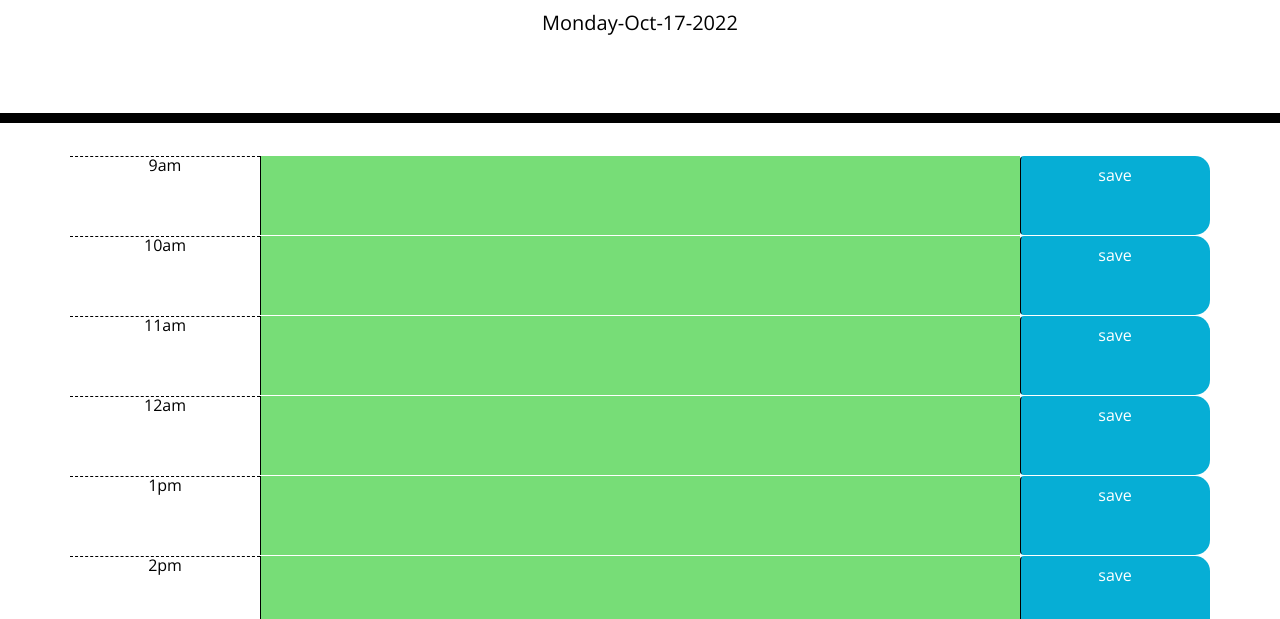
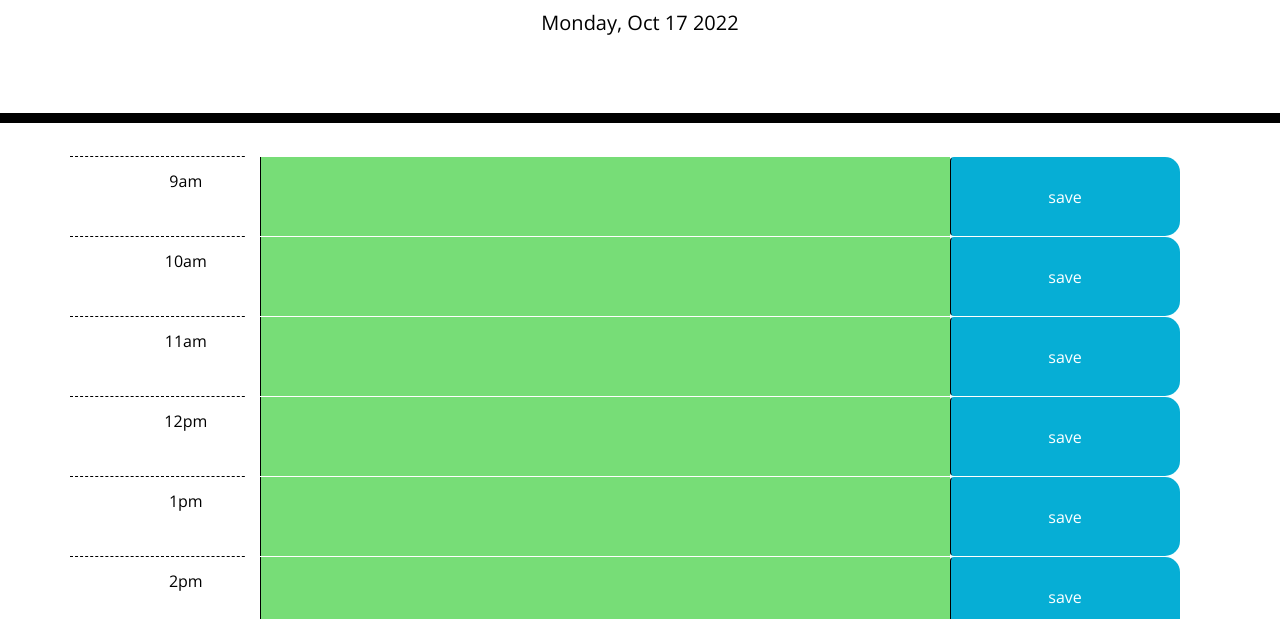
Before and after one commit to Jacob-Aston/Day-Planner, a plain HTML site: page index.html in a window 1280 px wide. Shown: the part 181-800 px from the top of the page. Drawn offline with nearby package versions, Linux system fonts and the light colour scheme.

Commit message:
Reworked Javascript and finished project.

```diff
--- a/script.js
+++ b/script.js
@@ -1,108 +1,80 @@
 const $currentDay = $("#currentDay");
-const $container = $("div");
-const $timeBlocks = $("div.container > div");
-var now = dayjs().format("dddd-MMM-DD-YYYY");
-var currentHour = dayjs().hour();
-console.log(currentHour);
+const $container = $("div.container");
+const $timeBlocks = $(".time-block");
+const nowDisplay = dayjs().format("dddd, MMM DD YYYY");
+const currentHour = dayjs().hour();
 
-const hours = [
-  {
-    hour: "9am",
-    description: "",
-    time: "9",
+const hoursApi = {
+  getHours: () => {
+    const hours = window.localStorage.getItem('hours');
+    return JSON.parse(hours);
   },
-  {
-    hour: "10am",
-    description: "",
-    time: "10",
-  },
-  {
-    hour: "11am",
-    description: "",
-    time: "11",
-  },
-  {
-    hour: "12am",
-    description: "",
-    time: "12",
-  },
-  {
-    hour: "1pm",
-    description: "",
-    time: "13",
-  },
-  {
-    hour: "2pm",
-    description: "",
-    time: "14",
-  },
-  {
-    hour: "3pm",
-    description: "",
-    time: "15",
-  },
-  {
-    hour: "4pm",
-    description: "yuh",
-    time: "16",
-  },
-  {
-    hour: "5pm",
-    description: "",
-    time: "17",
-  },
-];
+  setHours: (hours) => {
+    window.localStorage.setItem('hours', JSON.stringify(hours))
+  }
+}
 
-$currentDay.text(now);
+let hours = hoursApi.getHours()
+if (!hours) {
+  const hoursInDay = [9,10,11,12,13,14,15,16,17];
+  const newHours = hoursInDay.map((hour) => {
+    const baseTwelveHour = hour % 12;
+    return {
+      id: hour,
+      label: `${baseTwelveHour === 0 ? 12 : baseTwelveHour}${ hour < 12 ? 'am' : 'pm'}`,
+      description: '',
+      time: hour
+    }
+  })
+  hoursApi.setHours(newHours)
+  hours = newHours
+}
 
-const hourCheck = (i) => {
-  var hour = hours[i].time;
-  console.log(+hour);
-  if (hour == currentHour) {
+$currentDay.text(nowDisplay);
+
+const hourCheck = (index) => {
+  const {time} = hours[index];
+  if (time == currentHour) {
     return "present";
   }
-  if (hour > currentHour) {
+  if (time > currentHour) {
     return "future";
   }
-  if (hour < currentHour) {
+  if (time < currentHour) {
     return "past";
   }
 };
 
+const save = (event) => {
+  event.preventDefault();
+  // The id of the form is the id of the hour object it's related to
+  const hourId = parseInt(event.target.id);
+  const newDescription = $(`#${hourId} textarea.description`).val();
+
+  // Copy our array
+  const updatedHours = hours.slice();
+  const hourToUpdateIndex = updatedHours.findIndex(hour => hour.id === hourId);
+  updatedHours[hourToUpdateIndex].description = newDescription;
+
+  hoursApi.setHours(updatedHours);
+}
+
 const loadTimeBlocks = () => {
-  for (i = 0; i < hours.length; i++) {
-    var timeBlock = $(
-      '<div class ="time-block row">' +
-        '<div class="hour col-2">' +
-        hours[i].hour +
-        "</div>" +
-        '<textarea class="description col-8 ' +
-        hourCheck(i) +
-        '" readonly>' +
-        hours[i].description +
-        "</textarea>" +
-        '<btn class="saveBtn btn col-2">save</btn>' +
-        "</div>"
-    );
+  hours.forEach(({label, description, id}, index) => {
+    const timeBlock = $(`
+      <div class="time-block row">
+        <div class="hour col-2">
+          ${label}
+        </div>
+        <form class="row col-10" id="${id}">
+          <textarea class="description col-9 ${hourCheck(index)}" name="description" value="${description}" />
+          <button type="submit" class="saveBtn btn col-3">save</button>
+        </form>
+      </div>
+    `)
     $container.append(timeBlock);
-  }
+    $(`#${id}`).submit(save)
+  })
 };
 
 loadTimeBlocks();
-
-// //https://jsfiddle.net/GeJkU/
-// const divClicked = () => {
-//     var divHtml = $(this).html();
-//     var editableText = $("<textarea /");
-//     editableText.val(divHtml);
-//     $(this).replaceWith(editableText);
-//     editableText.focus();
-//     editableText.blur(editableTextBlurred)
-// }
-// const editableTextBlurred = () => {
-//     var html = $(this).val();
-//     var viewableText = $("<div>");
-//     viewableText.html(html);
-//     $(this).replaaceWith(viewableText);
-//     $(viewableText).click(divClicked);
-// }
--- a/style.css
+++ b/style.css
@@ -44,17 +44,18 @@ textarea {
 
 .past {
   background-color: #d3d3d3;
-  color: white;
+  /* white was really hard to read */
+  color: black;
 }
 
 .present {
   background-color: #ff6961;
-  color: white;
+  color: black;
 }
 
 .future {
   background-color: #77dd77;
-  color: white;
+  color: black;
 }
 
 .saveBtn {
```
